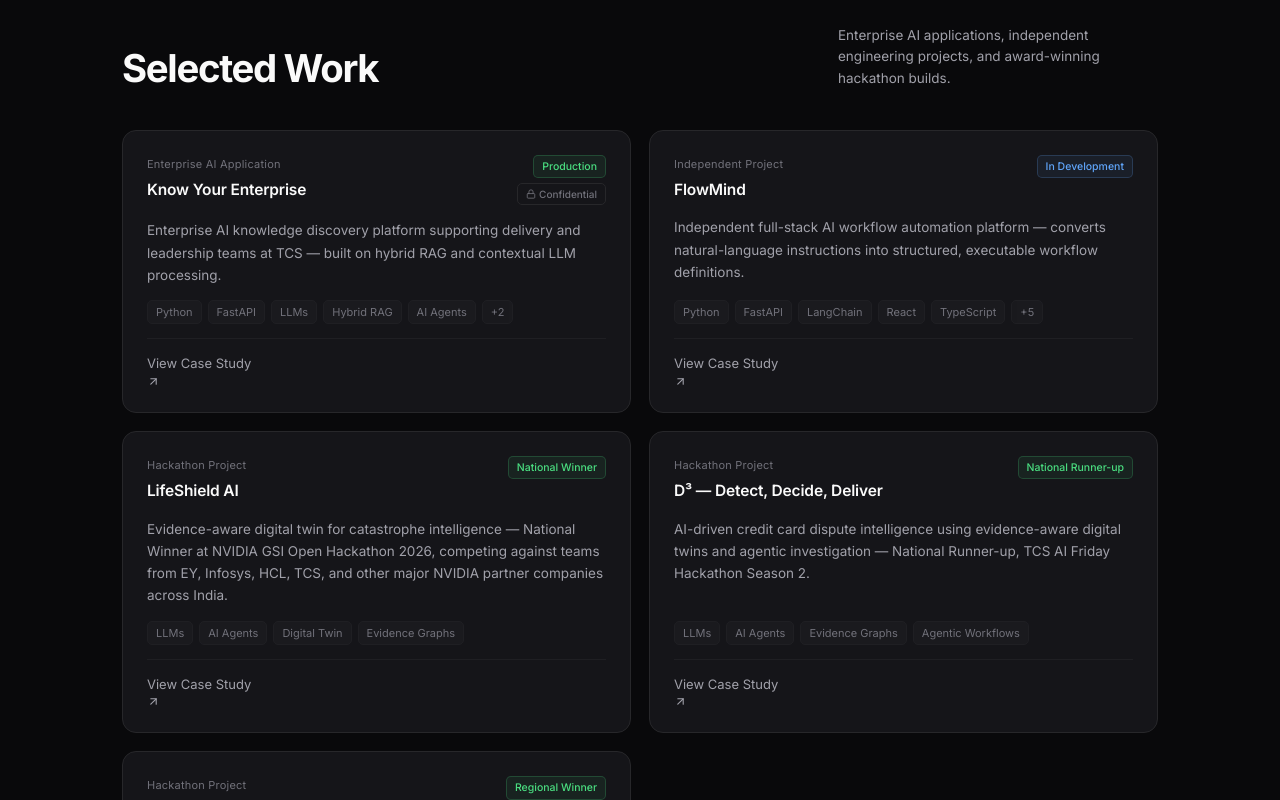
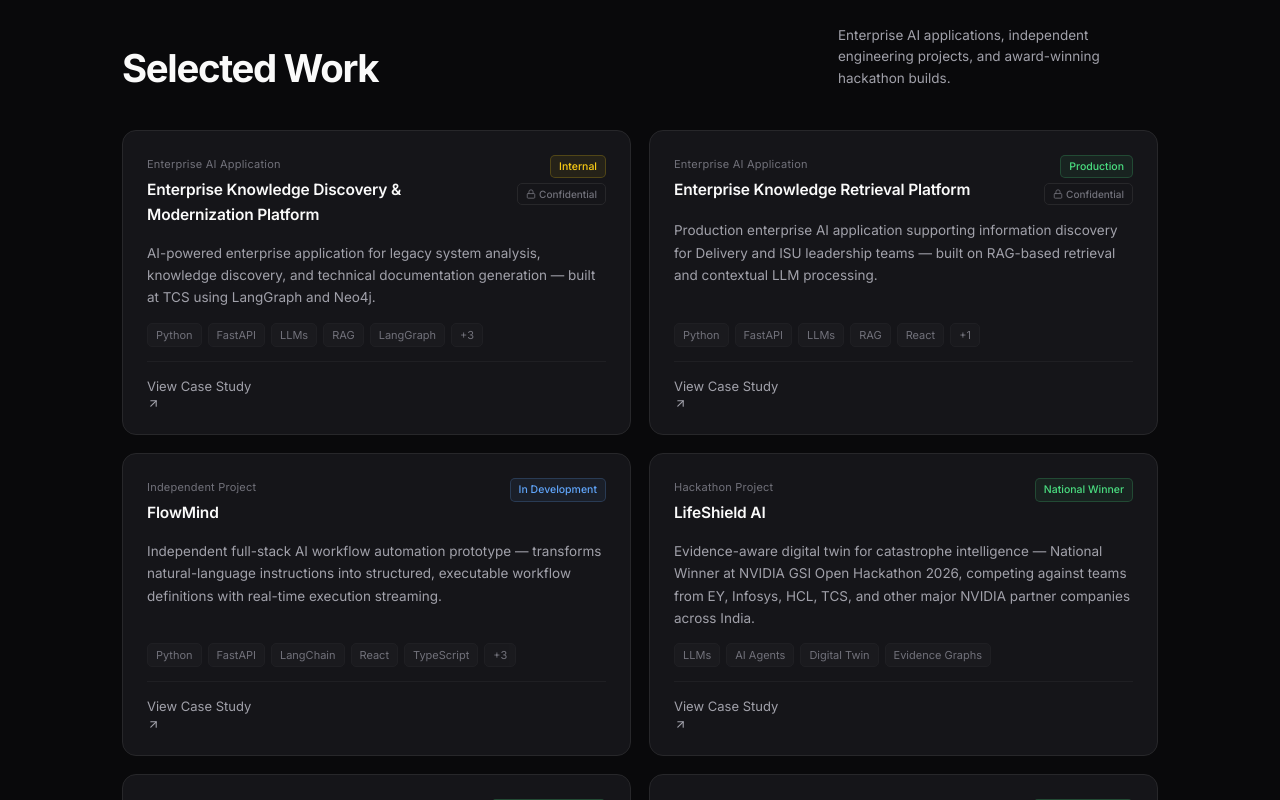
Before and after one commit to BadriNaathR/Portfolio, a Next.js app: page / in a window 1280 px wide. Shown: the part 1520-2320 px from the top of the page. Built offline with nearby package versions, Linux system fonts and the light colour scheme.

Commit message:
Update projects.ts

```diff
--- a/data/projects.ts
+++ b/data/projects.ts
@@ -21,52 +21,85 @@ export interface Project {
 }
 
 export const projects: Project[] = [
+
   // ── Enterprise projects ───────────────────────────────────────────────────
+
+  {
+    slug: "enterprise-knowledge-discovery",
+    name: "Enterprise Knowledge Discovery & Modernization Platform",
+    tagline:
+      "AI-powered enterprise application for legacy system analysis, knowledge discovery, and technical documentation generation — built at TCS using LangGraph and Neo4j.",
+    category: "Enterprise AI Application",
+    status: "internal",
+    statusLabel: "Internal",
+    org: "Tata Consultancy Services",
+    techStack: ["Python", "FastAPI", "LLMs", "RAG", "LangGraph", "Neo4j", "PostgreSQL", "OpenAI"],
+    summary:
+      "An AI-powered enterprise application developed at TCS for legacy system analysis, knowledge discovery, and structured documentation generation. I contributed to backend services and LLM-powered processing workflows as part of the engineering team.",
+    overview:
+      "The platform uses LLM-powered workflows to extract contextual information from enterprise source code and technical assets, generating structured business and technical documentation to support application understanding and modernization initiatives.",
+    problemStatement:
+      "Enterprise teams managing legacy systems struggle to extract and document institutional knowledge embedded in aging codebases and technical assets. Manual analysis is slow, inconsistent, and does not scale to large system portfolios.",
+    keyFeatures: [
+      "AI-powered analysis of legacy enterprise source code and technical assets",
+      "LLM-powered processing workflows for contextual information extraction",
+      "Structured documentation generation for business and technical audiences",
+      "Knowledge graph modelling with Neo4j for relationship-aware retrieval",
+      "RAG-based retrieval pipeline and LangGraph orchestration for multi-step AI workflows",
+    ],
+    architectureNotes:
+      "Internal system — specific architecture details are confidential. Uses LangGraph for AI workflow orchestration, Neo4j for knowledge graph modelling, and RAG-based retrieval over enterprise source assets.",
+    challenges: [
+      {
+        title: "Extracting structured knowledge from unstructured legacy assets",
+        solution:
+          "Applied LLM-powered processing with structured output schemas to extract consistent, queryable knowledge representations from heterogeneous enterprise source code and documentation.",
+      },
+    ],
+    confidential: true,
+  },
+
   {
     slug: "know-your-enterprise",
-    name: "Know Your Enterprise",
+    name: "Enterprise Knowledge Retrieval Platform",
     tagline:
-      "Enterprise AI knowledge discovery platform supporting delivery and leadership teams at TCS — built on hybrid RAG and contextual LLM processing.",
+      "Production enterprise AI application supporting information discovery for Delivery and ISU leadership teams — built on RAG-based retrieval and contextual LLM processing.",
     category: "Enterprise AI Application",
     status: "production",
     statusLabel: "Production",
     org: "Tata Consultancy Services",
-    techStack: ["Python", "FastAPI", "LLMs", "Hybrid RAG", "AI Agents", "React", "Angular"],
+    techStack: ["Python", "FastAPI", "LLMs", "RAG", "React", "Angular"],
     summary:
-      "Know Your Enterprise is a production enterprise AI application developed at TCS that enables structured information discovery for delivery managers and ISU leadership teams. I contributed to its RAG pipeline design, LLM integration, and backend service development as part of the engineering team.",
+      "A production enterprise AI application developed at TCS that enables structured information discovery for delivery managers and ISU leadership teams. I contributed to RAG-based knowledge retrieval, contextual LLM processing, and integration with enterprise application services and frontend interfaces.",
     overview:
-      "KYE combines hybrid RAG pipelines, contextual LLM processing, and multi-source retrieval to surface accurate, role-relevant responses from internal organizational data. As part of a multi-engineer team, I contributed to backend services, retrieval pipeline components, and frontend integration across React and Angular interfaces.",
+      "The platform surfaces accurate, role-relevant information from enterprise data sources through RAG-based retrieval and contextual LLM processing. I worked on the retrieval pipeline, LLM-driven workflows, and frontend integration across React and Angular interfaces.",
     problemStatement:
       "Enterprise leadership teams struggle to surface timely, structured information from siloed internal systems. Manual lookup across tools is slow and inconsistent, impeding operational decision-making at scale.",
     keyFeatures: [
-      "Hybrid RAG pipeline combining dense and sparse retrieval for high-accuracy enterprise knowledge retrieval",
-      "Contextual LLM processing that synthesizes multi-source organizational data into structured responses",
-      "Agent workflows integrating multi-source retrieval and enterprise backend services",
-      "React and Angular interfaces for delivery and leadership operational queries",
+      "RAG-based knowledge retrieval and contextual LLM processing for enterprise information discovery",
+      "LLM-driven workflows integrated with enterprise application services",
+      "Frontend interfaces in React and Angular supporting leadership information queries",
+      "Retrieval pipeline development and LLM integration as part of the engineering team",
     ],
     architectureNotes:
-      "Internal system — specific architecture and implementation details are confidential. The system uses hybrid retrieval and contextual LLM processing on internal organizational data.",
+      "Internal production system — specific architecture and implementation details are confidential. Uses RAG-based retrieval and contextual LLM processing on internal organisational data.",
     challenges: [
       {
-        title: "Multi-source enterprise data retrieval",
+        title: "Accurate retrieval across diverse enterprise data sources",
         solution:
-          "Contributed to a hybrid RAG approach combining dense vector search with sparse BM25 retrieval to handle structured and unstructured enterprise data sources reliably.",
-      },
-      {
-        title: "Response accuracy for leadership queries",
-        solution:
-          "Worked on retrieval re-ranking and prompt engineering to improve factual accuracy on domain-specific organizational data.",
+          "Contributed to a retrieval pipeline combining vector-based and contextual search approaches to surface relevant information from heterogeneous enterprise data.",
       },
     ],
     confidential: true,
   },
 
   // ── Independent projects ──────────────────────────────────────────────────
+
   {
     slug: "flowmind",
     name: "FlowMind",
     tagline:
-      "Independent full-stack AI workflow automation platform — converts natural-language instructions into structured, executable workflow definitions.",
+      "Independent full-stack AI workflow automation prototype — transforms natural-language instructions into structured, executable workflow definitions with real-time execution streaming.",
     category: "Independent Project",
     status: "in-development",
     statusLabel: "In Development",
@@ -79,24 +112,20 @@ export const projects: Project[] = [
       "TypeScript",
       "SQLAlchemy",
       "PostgreSQL",
-      "Celery",
-      "Redis",
       "SSE",
     ],
     summary:
-      "FlowMind is an independent full-stack AI platform I am building that lets users describe automation workflows in plain language and executes them as structured, multi-step processes. It is a prototype in active development — not a production system.",
+      "FlowMind is an independent full-stack AI platform I am building that transforms natural-language workflow instructions into structured, executable definitions. It is a prototype in active development — not a production system. All third-party integrations are simulated adapters.",
     overview:
-      "FlowMind combines an LLM-based workflow parser (LangChain), a FastAPI backend, PostgreSQL persistence, Celery/Redis async execution, and a React interface with real-time SSE log streaming. All third-party integrations (Gmail, Slack, Google Sheets, Notion) are simulated adapters for development and testing — no live external connections exist in the current build.",
+      "FlowMind combines an LLM-powered workflow parser (LangChain), a FastAPI backend, PostgreSQL persistence, and a React interface with real-time SSE log streaming. All third-party integrations (Gmail, Slack, Google Sheets, Notion) are simulated adapters — no live external connections exist in the current build.",
     problemStatement:
       "Workflow automation tools typically require users to understand rigid DSLs or no-code builders. FlowMind explores whether natural-language instructions can be reliably parsed into deterministic, executable workflow graphs.",
     keyFeatures: [
-      "LLM-based workflow parser (LangChain) that converts natural-language instructions into structured workflow JSON",
-      "FastAPI REST endpoints for workflow creation, retrieval, and lifecycle management",
-      "PostgreSQL and SQLAlchemy persistence for workflow state and execution history",
-      "Celery and Redis for asynchronous, non-blocking workflow execution",
-      "Server-Sent Events (SSE) for real-time per-step execution log streaming to the frontend",
-      "React and TypeScript interface for workflow authoring, step inspection, and log monitoring",
-      "Simulated adapters for Gmail, Slack, Google Sheets, and Notion — no live API connections",
+      "LLM-powered workflow parser using LangChain and FastAPI, converting natural-language instructions into structured workflow definitions",
+      "Backend APIs for workflow creation, retrieval, and lifecycle management",
+      "Prototype execution engine with simulated Gmail, Slack, Google Sheets, and Notion integrations",
+      "Server-Sent Events (SSE) streaming of step-level execution logs to the frontend",
+      "React and TypeScript interface for workflow creation, visual step inspection, simulated test runs, and execution monitoring",
     ],
     architectureNotes: `
 FlowMind Architecture:
@@ -105,7 +134,7 @@ FlowMind Architecture:
          ↓
 [FastAPI Backend] → LangChain Parser → Workflow Definition (JSON)
          ↓                                      ↓
-[PostgreSQL]                        [Celery Worker + Redis]
+[PostgreSQL]                        [Execution Engine]
                                            ↓
                               Simulated Adapters (Gmail / Slack / Sheets / Notion)
                                            ↓
@@ -121,20 +150,16 @@ No live external API connections in the current prototype.
           "Designed a structured LangChain prompt pipeline with output schema validation to ensure the LLM produces deterministic, parseable workflow JSON rather than free-form text.",
       },
       {
-        title: "Real-time execution feedback without WebSocket complexity",
+        title: "Real-time execution feedback",
         solution:
-          "Implemented Server-Sent Events (SSE) on the FastAPI backend to stream per-step execution logs to the React frontend — simpler to implement than WebSockets for unidirectional log streaming.",
-      },
-      {
-        title: "Async execution without blocking the API",
-        solution:
-          "Offloaded workflow execution to Celery workers backed by Redis, keeping FastAPI endpoints responsive while long-running workflows execute independently.",
+          "Implemented Server-Sent Events (SSE) on the FastAPI backend to stream per-step execution logs to the React frontend without requiring WebSocket complexity.",
       },
     ],
     confidential: false,
   },
 
   // ── Hackathon projects ────────────────────────────────────────────────────
+
   {
     slug: "lifeshield-ai",
     name: "LifeShield AI",
@@ -170,6 +195,7 @@ No live external API connections in the current prototype.
     ],
     confidential: false,
   },
+
   {
     slug: "d3-dispute-intelligence",
     name: "D³ — Detect, Decide, Deliver",
@@ -181,29 +207,30 @@ No live external API connections in the current prototype.
     org: "TCS AI Friday Hackathon – Season 2",
     techStack: ["LLMs", "AI Agents", "Evidence Graphs", "Agentic Workflows"],
     summary:
-      "D³ is an AI-driven credit card dispute intelligence solution recognized at the National Finals of TCS AI Friday Hackathon Season 2. The system is designed around evidence-aware digital twins, evidence graphs, agentic investigation, and incremental decision re-evaluation.",
+      "D³ is an AI-driven credit card dispute intelligence solution recognized at the National Finals of TCS AI Friday Hackathon Season 2. Designed around evidence-aware digital twins, evidence graphs, agentic investigation, and incremental decision re-evaluation.",
     overview:
-      "D³ addresses the complexity of credit card dispute resolution by modeling disputes as structured evidence graphs and applying agentic AI to investigate, evaluate, and incrementally refine decisions. The design explores how evidence-aware AI can improve consistency and reasoning quality in high-volume financial decision workflows.",
+      "D³ addresses the complexity of credit card dispute resolution by modelling disputes as structured evidence graphs and applying agentic AI to investigate, evaluate, and incrementally refine decisions.",
     problemStatement:
       "Credit card dispute resolution is a high-volume, evidence-intensive process prone to inconsistency. D³ explored whether agentic AI and structured evidence reasoning could improve decision quality and consistency.",
     keyFeatures: [
-      "Evidence-aware digital twin modeling for dispute scenarios",
+      "Evidence-aware digital twin modelling for dispute scenarios",
       "Evidence graph construction for structured reasoning over dispute data",
       "Agentic investigation workflow for autonomous evidence evaluation",
       "Incremental decision re-evaluation as new evidence is surfaced",
-      "National Runner-up recognition at TCS AI Friday Hackathon Season 2",
+      "National Runner-up at TCS AI Friday Hackathon Season 2",
     ],
     architectureNotes:
-      "Developed as a hackathon prototype. The system uses evidence graph modeling and agentic workflows for dispute analysis. Specific implementation details are scoped to the hackathon deliverable.",
+      "Developed as a hackathon prototype. Focus on evidence graph modelling and agentic workflows for dispute analysis.",
     challenges: [
       {
         title: "Modelling complex dispute scenarios as structured evidence",
         solution:
-          "Designed an evidence graph schema that captures the relationships between claim, evidence, parties, and decisions — enabling structured agentic traversal and evaluation.",
+          "Designed an evidence graph schema capturing relationships between claim, evidence, parties, and decisions — enabling structured agentic traversal and evaluation.",
       },
     ],
     confidential: false,
   },
+
   {
     slug: "harmony-samanvay",
     name: "HARMONY-SAMANVAY",
@@ -215,25 +242,25 @@ No live external API connections in the current prototype.
     org: "TCS AI Friday Hackathon – Season 2",
     techStack: ["LLMs", "AI Agents", "Agent Orchestration", "Task Automation"],
     summary:
-      "HARMONY-SAMANVAY is a human-AI collaboration operating model focused on intelligent task allocation, agent orchestration, structured handovers, and governance. It was awarded Chennai Regional Winner at TCS AI Friday Hackathon Season 2.",
+      "HARMONY-SAMANVAY is a human-AI collaboration operating model focused on intelligent task allocation, agent orchestration, structured handovers, and governance. Chennai Regional Winner at TCS AI Friday Hackathon Season 2.",
     overview:
-      "HARMONY-SAMANVAY explores how AI agents and human teams can collaborate effectively through structured task allocation and clear handover protocols. The model addresses coordination overhead in hybrid human-AI workflows by defining governance and orchestration patterns that make AI participation predictable and auditable.",
+      "HARMONY-SAMANVAY explores how AI agents and human teams can collaborate effectively through structured task allocation and clear handover protocols.",
     problemStatement:
-      "Hybrid human-AI workflows often lack clear task ownership, handover protocols, and governance — leading to coordination failures and unpredictable AI behaviour. HARMONY-SAMANVAY proposed a structured operating model to address this.",
+      "Hybrid human-AI workflows often lack clear task ownership, handover protocols, and governance — leading to coordination failures and unpredictable AI behaviour.",
     keyFeatures: [
-      "Intelligent task allocation model distributing work between human and AI participants",
+      "Intelligent task allocation distributing work between human and AI participants",
       "Agent orchestration layer managing multi-agent collaboration and sequencing",
-      "Structured handover protocols for clean transitions between human and AI execution",
+      "Structured handover protocols for clean human-AI transitions",
       "Governance framework for oversight and auditability of AI-assisted decisions",
       "Chennai Regional Winner at TCS AI Friday Hackathon Season 2",
     ],
     architectureNotes:
-      "Developed as a hackathon prototype defining a human-AI collaboration model. Focus was on operating model design and orchestration patterns rather than a specific production implementation.",
+      "Developed as a hackathon prototype defining a human-AI collaboration model. Focus on operating model design and orchestration patterns.",
     challenges: [
       {
         title: "Defining clear boundaries between human and AI responsibilities",
         solution:
-          "Developed a task classification model that routes work based on complexity, risk, and AI confidence — with explicit human handover triggers for edge cases requiring judgement.",
+          "Developed a task classification model that routes work based on complexity, risk, and AI confidence — with explicit human handover triggers for edge cases.",
       },
     ],
     confidential: false,
```
